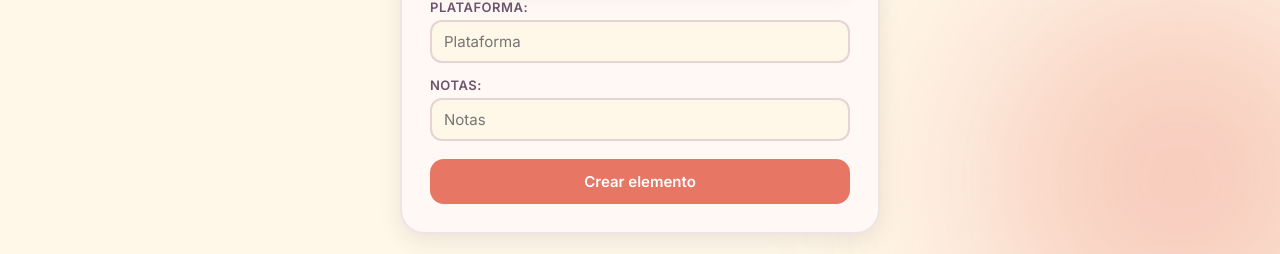
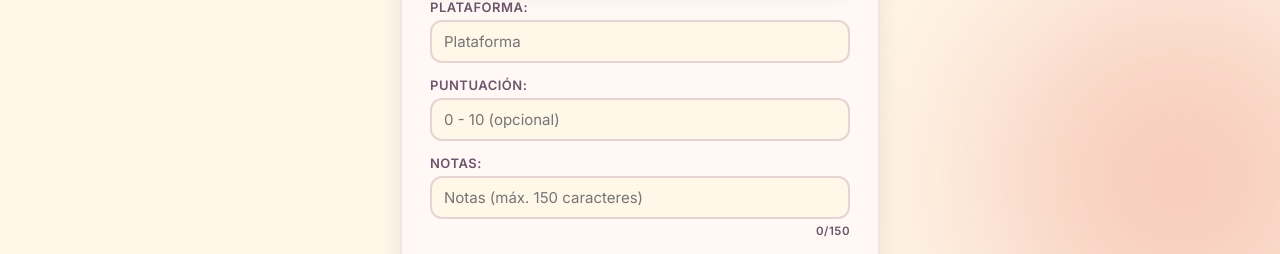
Before and after one commit to anaxmarcela/proyectoWeb2, a React (Vite) app in the folder frontend/: page / in a window 1280 px wide. Both pictures are taken after a click on the button 96 px from the left and 197 px from the top of the page. Shown: the part 522-776 px from the top of the page. Built offline with nearby package versions, Linux system fonts and the light colour scheme; no server answers.

Commit message:
fix: puntuación 0-10 en formulario y  modificar ligeramente las cards

```diff
--- a/frontend/src/components/FormularioItem.jsx
+++ b/frontend/src/components/FormularioItem.jsx
@@ -7,6 +7,7 @@ function FormularioItem({onAgregar, inputRef}) {
     const [tipo, setTipo] = useState("serie")
     const [plataforma, setPlataforma] = useState("")
     const [notas, setNotas] = useState("")
+    const [puntuacion, setPuntuacion] = useState("")
 
     function guardarItem(e){
        e.preventDefault();
@@ -22,7 +23,7 @@ function FormularioItem({onAgregar, inputRef}) {
         fechaRegistro: new Date().toISOString(),
         fechaActividad: new Date().toISOString(),
         estado: "pendiente",
-        puntuacion: null,
+        puntuacion: puntuacion !== "" ? parseInt(puntuacion) : null,
         activo: true,
        }
        onAgregar(nuevoItem)
@@ -31,6 +32,7 @@ function FormularioItem({onAgregar, inputRef}) {
        setTipo("serie")
        setPlataforma("")
        setNotas("")
+       setPuntuacion("")
     }
 
 
@@ -46,7 +48,19 @@ function FormularioItem({onAgregar, inputRef}) {
                     <option value="pelicula">Película</option>
                 </select></label>
                 <label>Plataforma: <input value={plataforma} onChange={e => setPlataforma(e.target.value)} placeholder="Plataforma" type="text" name="plataforma" required /></label>
-                <label>Notas: <input value={notas} onChange={e => setNotas(e.target.value)} placeholder="Notas" type="text" name="notas" /></label>
+                <label>Puntuación: <input value={puntuacion} onChange={e => {
+                  const val = e.target.value
+                  if (val === '' || (Number(val) >= 0 && Number(val) <= 10 && /^\d{1,2}$/.test(val))) {
+                    setPuntuacion(val)
+                  }
+                }} placeholder="0 - 10 (opcional)" type="number" min="0" max="10" step="1" name="puntuacion" /></label>
+                <label>
+                  Notas:
+                  <input value={notas} onChange={e => setNotas(e.target.value)} placeholder="Notas (máx. 150 caracteres)" type="text" name="notas" maxLength={150} />
+                  <span className="char-counter" style={{ color: notas.length >= 140 ? 'var(--terra-cotta)' : 'var(--text-soft)' }}>
+                    {notas.length}/150
+                  </span>
+                </label>
                 <button type="submit">Crear elemento</button>
             </form>
         </div>
--- a/frontend/src/components/ItemCard.jsx
+++ b/frontend/src/components/ItemCard.jsx
@@ -29,10 +29,19 @@ function ItemCard({ item, onCambiarEstado, onArchivar }) {
         {item.atributos.plataforma && <span>{item.atributos.plataforma}</span>}
       </p>
 
-      <span className={`status ${STATUS_CLASS[item.estado] || 'pending'}`}>
-        {item.estado}
-      </span>
-
+      <div className="card-status-row">
+        <span className={`status ${STATUS_CLASS[item.estado] || 'pending'}`}>
+          {item.estado}
+        </span>
+        {item.puntuacion !== null && item.puntuacion !== undefined && (
+          <span className="puntuacion-badge">
+            <svg width="13" height="13" viewBox="0 0 24 24" fill="none" stroke="currentColor" strokeWidth="2" strokeLinecap="round" strokeLinejoin="round">
+              <polygon points="12 2 15.09 8.26 22 9.27 17 14.14 18.18 21.02 12 17.77 5.82 21.02 7 14.14 2 9.27 8.91 8.26 12 2"/>
+            </svg>
+            {item.puntuacion}/10
+          </span>
+        )}
+      </div>
       {item.notas && <p className="description">"{item.notas}"</p>}
 
       <div className="card-buttons">
--- a/frontend/src/index.css
+++ b/frontend/src/index.css
@@ -339,6 +339,12 @@ select {
   transform: translateY(-2px);
 }
 
+.char-counter {
+  font-size: 0.72rem;
+  text-align: right;
+  transition: color 0.2s;
+}
+
 /* ========= FILTROS ========= */
 .filtros {
   display: flex;
@@ -483,6 +489,8 @@ select {
   transition: 0.3s ease;
   position: relative;
   overflow: hidden;
+  display: flex;
+  flex-direction: column;
 }
 
 .card:hover {
@@ -552,6 +560,25 @@ select {
 .status.dropped   { background: var(--status-dropped-bg);   color: var(--status-dropped-text); }
 .status.finished  { background: var(--status-finished-bg);  color: var(--status-finished-text); }
 
+/* ========= PUNTUACION ========= */
+.card-status-row {
+  display: flex;
+  align-items: baseline;
+  gap: 10px;
+  margin-bottom: 8px;
+}
+
+.puntuacion-badge {
+  display: inline-flex;
+  align-items: center;
+  gap: 4px;
+  font-size: 0.78rem;
+  font-weight: 600;
+  color: var(--text-soft);
+  position: relative;
+  top: 3px;
+}
+
 /* ========= DESCRIPTION ========= */
 .description {
   color: var(--text-soft);
@@ -565,6 +592,7 @@ select {
 .card-buttons {
   display: flex;
   gap: 12px;
+  margin-top: auto;
 }
 
 .card-buttons button {
```
Also changed, not shown: 1 other file (tests, documents, lock files or other folders).
